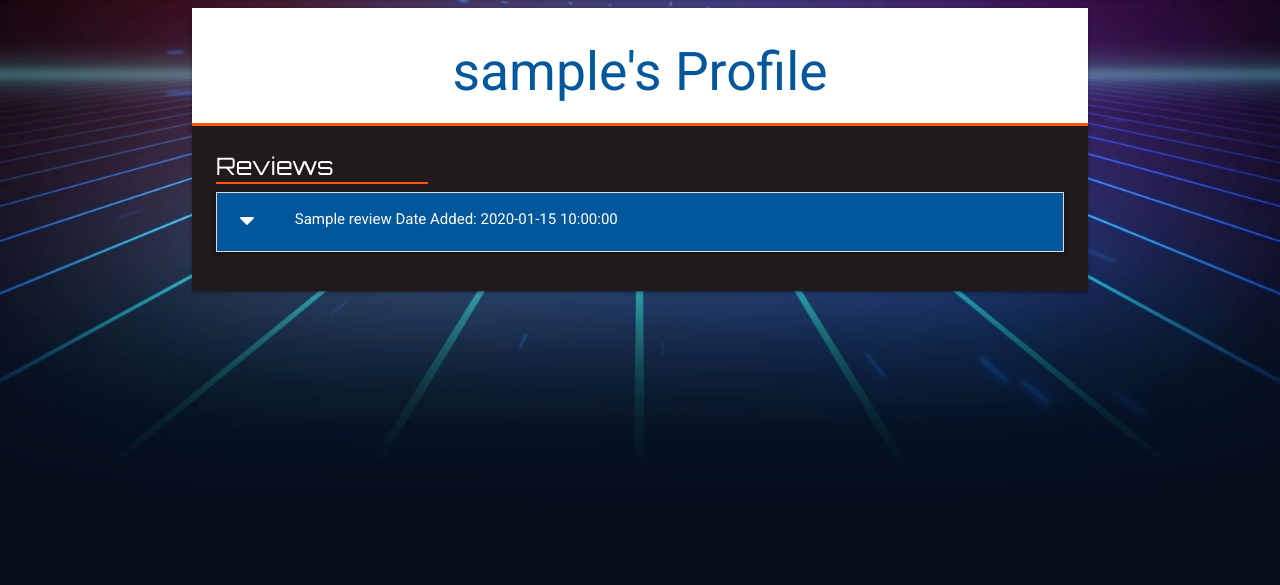
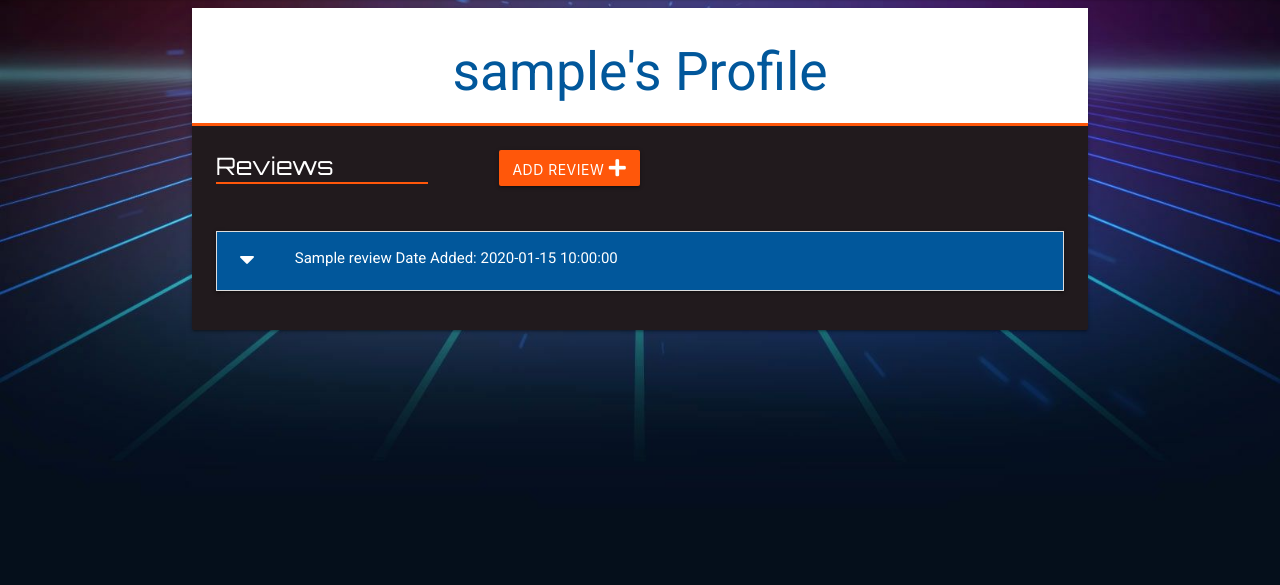
Before and after one commit to KevAndrews/Milestone_Project_3, a Flask app: a page that uses templates/profile.html in a window 1280 px wide. Shown: the part 66-651 px from the top of the page. Run offline with Flask 2, Linux system fonts and the light colour scheme; the visitor is signed in with stand-in values (Sample User, id 1); a database or web service that is not in the repository returns one stand-in record (values such as "Sample title"); some libraries are stand-ins or nearby versions.

Commit message:
Add Delete and Edit fueature to reviews

```diff
--- a/app.py
+++ b/app.py
@@ -145,6 +145,31 @@ def add_review():
                             username=get_user())
 
 
+@app.route("/edit_review/<review_id>", methods=["GET", "POST"])
+def edit_review(task_id):
+    if request.method == "POST":
+        submit = {
+            "game_name": request.form.get("game_name"),
+            "review_description": request.form.get("review_description"),
+            "created_date": datetime.today().strftime('%d-%m-%Y'),
+            "created_by": session["user"]
+        }
+        mongo.db.tasks.update({"_id": ObjectId(review_id)}, submit)
+        flash("Review Successfully Updated")
+
+    reviews = mongo.db.reviews.find_one({"_id": ObjectId(task_id)})
+    games = mongo.db.games.find().sort("name", 1)
+
+    return render_template("edit_task.html", reviews=reviews, games=games)
+
+
+@app.route("/delete_review/<review_id>")
+def delete_review(reivew_id):
+    mongo.db.reviews.remove({"_id": ObjectId(review_id)})
+    flash("Review Successfully Deleted")
+    return redirect(url_for("profile", username=get_user()))
+
+
 def display_games(game_list, curr_page, per_page):
     """
     Method to handle Pagination of games.
--- a/templates/profile.html
+++ b/templates/profile.html
@@ -9,9 +9,16 @@
         </h2>
       </div>
       <div class="card-content">
-        <span class="card-title white-text underline">
-          Reviews
-        </span>
+        <div class="row">
+          <span class="col card-title white-text underline">
+            Reviews
+          </span>
+          <a href="{{ url_for('add_review') }}">
+            <button class="col s2 m2 offset-s1 offset-m1 btn text-shadow">
+              Add Review <i class="fas fa-plus"></i>
+            </button>
+          </a>
+        </div>
         {% if reviews|length > 0 %}
           <ul class="collapsible">
           {% for review in reviews %}
@@ -20,7 +27,8 @@
                 <div class="col s3 m1">
                   <i class="fas fa-caret-down"></i>
                   {% if session.user|lower == review.created_by|lower %}
-
+                    <a href="{{ url_for('delete_review', review_id=review._id) }}" class="btn-small green accent-4">Delete</a>
+                    <a href="{{ url_for('edit_review', review_id=review._id) }}" class="btn-small light-blue lighten-1">Edit</a>
                   {% endif %}
                 </div>
                 <div class="col s9 m12">
```
